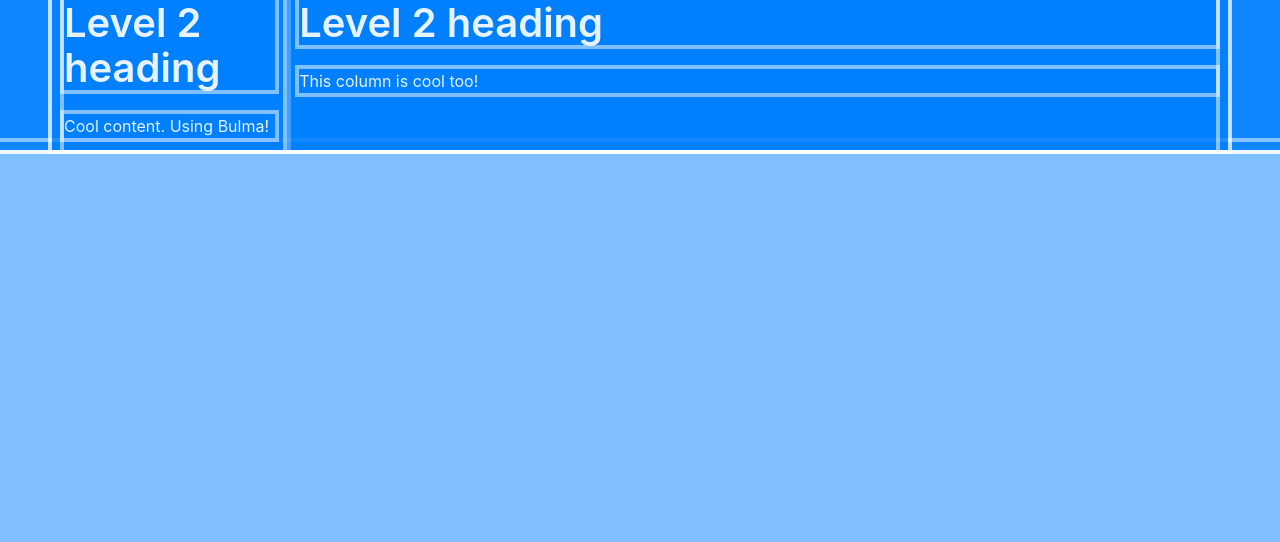
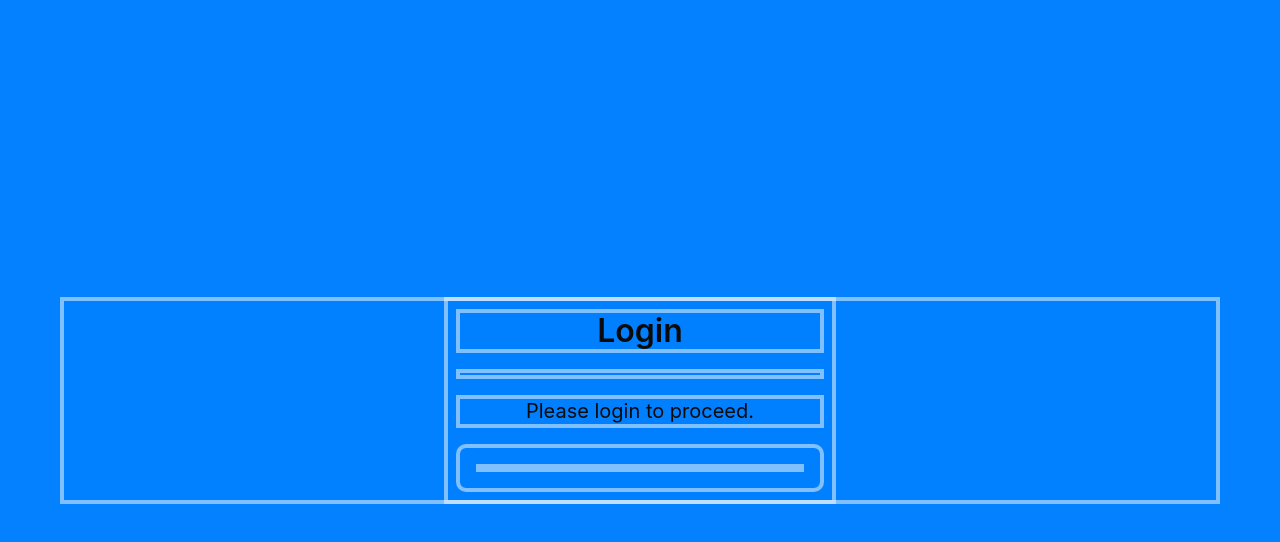
Before and after one commit to ShornJacob/cbaapp, a Gatsby site: page / in a window 1280 px wide. Built offline with nearby package versions, Linux system fonts and the light colour scheme; Gatsby itself is replaced by a stand-in of ours.

Commit message:
Adding a login page

```diff
--- a/src/pages/index.js
+++ b/src/pages/index.js
@@ -2,16 +2,58 @@ import React from "react"
 import "./mystyles.scss"
 
 export default () => (
-  <div className="container">
-    <div className="columns">
-      <div className="column">
-        <h2 className="title is-2">Level 2 heading</h2>
-        <p className="content">Cool content. Using Bulma!</p>
-      </div>
-      <div className="column is-four-fifths">
-        <h2 className="title is-2">Level 2 heading</h2>
-        <p className="content">This column is cool too!</p>
+  <section class="hero is-success is-fullheight">
+    <div class="hero-body">
+      <div class="container has-text-centered">
+        <div class="column is-4 is-offset-4">
+          <h3 class="title has-text-black">Login</h3>
+          <hr class="login-hr"></hr>
+          <p class="subtitle has-text-black">Please login to proceed.</p>
+          <div class="box">
+          <figure class="avatar">
+
+          </figure>
+          </div>
+        </div>
       </div>
     </div>
-  </div>
+  </section>
 )
+
+//Bulma Login Template
+//https://github.com/BulmaTemplates/bulma-templates/blob/master/templates/login.html
+
+// https://bulma.io/documentation/layout/section/
+//https://bulma.io/documentation/layout/container/
+
+//Bulma modifiers
+//https://bulma.io/documentation/modifiers/syntax/
+//Most Bulma elements have alternative styles.
+//To apply them, you only need to append one of the modifier classes. They all start with is- or has-.
+
+//https://bulma.io/documentation/modifiers/typography-helpers/#alignment
+//alignment helpers
+//has-text-centered
+
+//https://bulma.io/documentation/columns/sizes/
+//Define the size of each column individually
+//https://bulma.io/documentation/columns/sizes/#12-columns-system
+//As the grid can be divided into 12 columns, there are size classes for each division -is-4
+//modifier class how many columns you want out of 12
+
+//https://bulma.io/documentation/columns/sizes/#offset
+//to create horizontal space around .column elements, you can also use offset
+//is-offset-x
+
+//https://bulma.io/documentation/elements/title/
+
+//https://bulma.io/documentation/modifiers/color-helpers/
+//has-text-black
+
+//https://bulma.io/documentation/elements/box/
+//A white box to contain other elements
+
+//https://bulma.io/documentation/elements/image/
+//Because images can take a few seconds to load (or not at all),
+//use the .image container to specify a precisely sized container so that your layout isn't broken because
+// of image loading or image errors.
```
Also changed, not shown: README.md.
